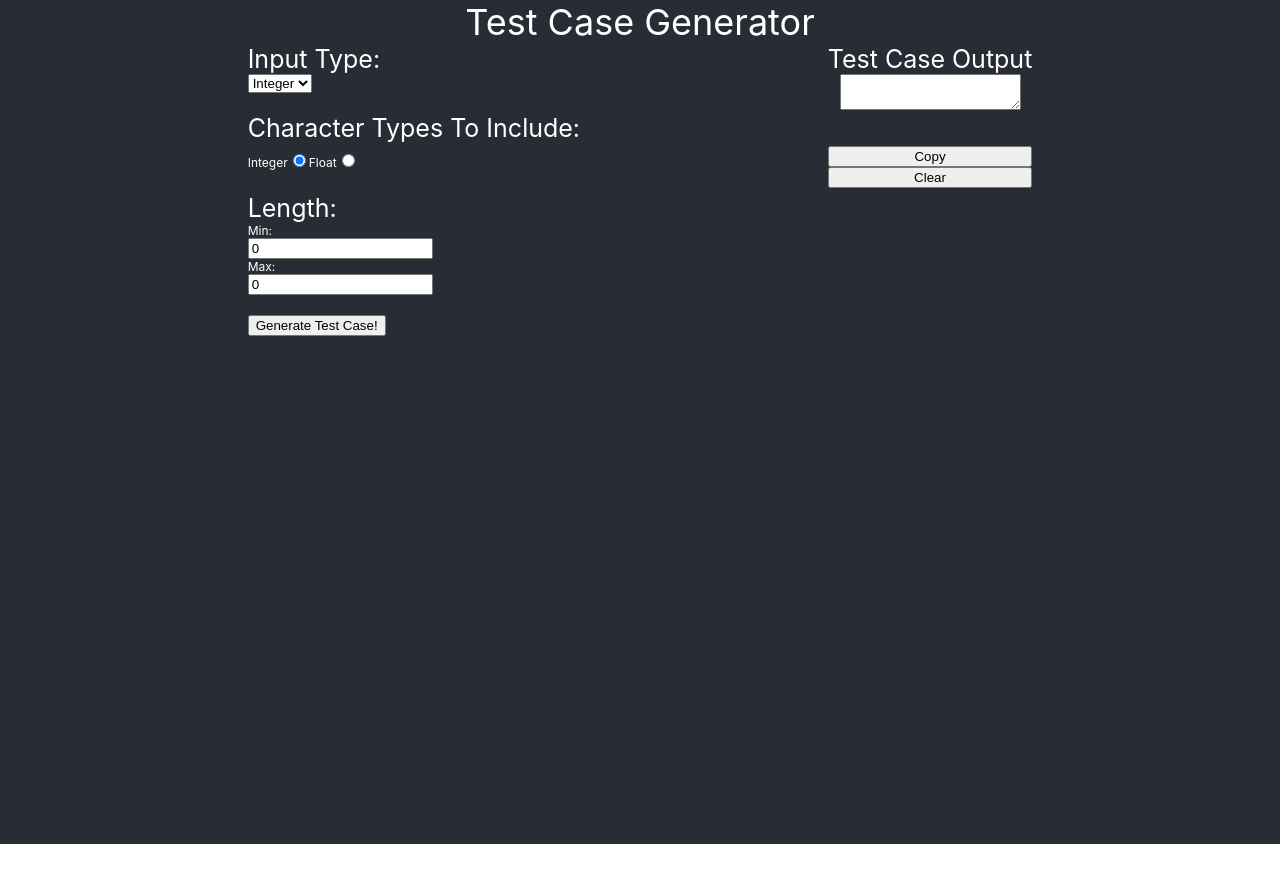
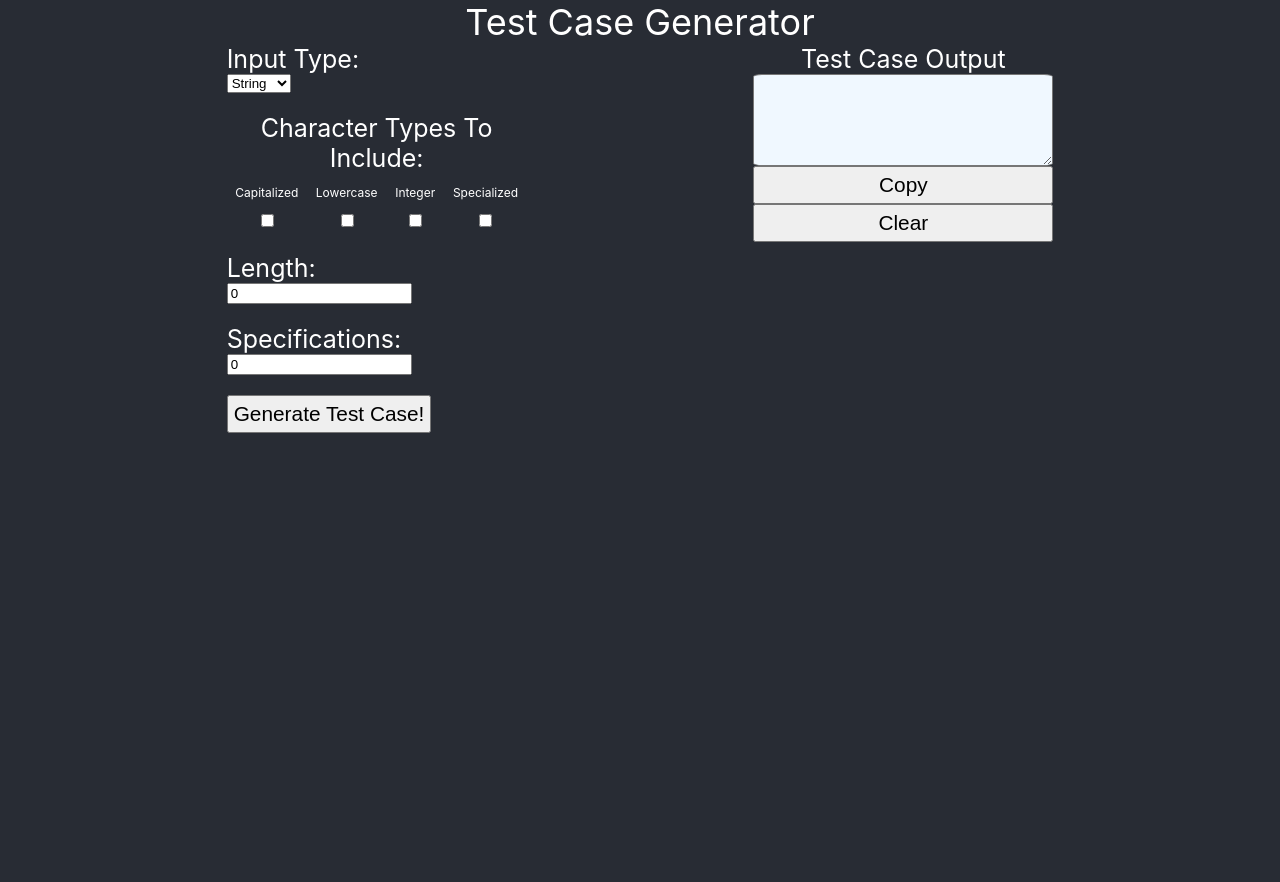
Before and after one commit to jennhuynh02/test-jennerator, a React (Create React App) app: page / in a window 1280 px wide. Shown: the top 882 px of the page. Before the commit the page ends 844 px from the top, so only its background shows below. Built offline with nearby package versions, Linux system fonts and the light colour scheme.

Commit message:
Touching up UI with css

```diff
--- a/public/index.html
+++ b/public/index.html
@@ -7,13 +7,9 @@
     <meta name="theme-color" content="#000000" />
     <meta
       name="description"
-      content="Web site created using create-react-app"
+      content="Use this tool to generate test case inputs."
     />
     <link rel="apple-touch-icon" href="%PUBLIC_URL%/logo192.png" />
-    <!--
-      manifest.json provides metadata used when your web app is installed on a
-      user's mobile device or desktop. See https://developers.google.com/web/fundamentals/web-app-manifest/
-    -->
     <link rel="manifest" href="%PUBLIC_URL%/manifest.json" />
     <!--
       Notice the use of %PUBLIC_URL% in the tags above.
@@ -24,7 +20,7 @@
       work correctly both with client-side routing and a non-root public URL.
       Learn how to configure a non-root public URL by running `npm run build`.
     -->
-    <title>React App</title>
+    <title>Test Case Generator</title>
   </head>
   <body>
     <noscript>You need to enable JavaScript to run this app.</noscript>
--- a/src/App.css
+++ b/src/App.css
@@ -3,6 +3,7 @@
   background-color: #282c34;
   color: white;
   font-size: 25px;
+  height: 1200px;
 }
 
 .App-header {
@@ -12,3 +13,20 @@
 .App-link {
   color: #61dafb;
 }
+
+button {
+  padding: 5px;
+  font-size: smaller;
+}
+
+button:hover {
+  color: rgb(17, 85, 204);
+}
+
+button#copy:hover {
+  cursor: copy;
+}
+
+button#clear:hover {
+  cursor: help;
+}
--- a/src/components/generator/generator.css
+++ b/src/components/generator/generator.css
@@ -9,13 +9,30 @@
   flex-direction: column;
 }
 
+.output {
+  display: flex;
+  flex-direction: column;
+  height: 400px;
+  width: 300px;
+}
+
 #output {
+  height: -webkit-fill-available;
+  width: -webkit-fill-available;
+  border-radius: 3%;
+  background-color: aliceblue;
+  font-family: Inconsolata,monospace,arial,sans,sans-serif;
+  font-size: 15px;
+  padding: 10px;
+  color: rgb(17, 85, 204);
 }
 
 .input {
   display: flex;
   flex-direction: column;
   align-items: flex-start;
+  height: 400px;
+  width: 300px;
 }
 
 .input-section {
--- a/src/components/input/inputType.jsx
+++ b/src/components/input/inputType.jsx
@@ -8,7 +8,7 @@ class InputType extends React.Component {
   constructor(props) {
     super(props);
     this.state = {
-      type: 'integer',
+      type: 'string',
     }
 
     this.update = this.update.bind(this);
--- a/src/components/input/integerInput.jsx
+++ b/src/components/input/integerInput.jsx
@@ -31,7 +31,6 @@ class IntegerInput extends React.Component {
   }
 
   render() {
-    console.log(this.state)
     return (
       <div className="input">
 
--- a/src/components/input/stringInput.jsx
+++ b/src/components/input/stringInput.jsx
@@ -54,8 +54,18 @@ class StringInput extends React.Component {
           <input name="length" value={this.state.length} onChange={this.update('length')} />
         </div>
 
+        <div className="input-section">
+          Specifications:
+            <br />
+          {/* for (let i = 0; i < this.state.specs; i++) {
+                return (
+                  <input name="length" value={this.state.length} onChange={this.update('length')} />
+                );
+          }; */}
+          <input name="length" value={this.state.length} onChange={this.update('length')} />
+        </div>
+
         <button className="generate-button" onClick={this.createStringInput}>Generate Test Case!</button>
-
       </div>
     )
   }
--- a/src/components/output/output.jsx
+++ b/src/components/output/output.jsx
@@ -25,8 +25,8 @@ class Output extends React.Component {
 
         <br/>
 
-        <button onClick={this.copy}>Copy</button>
-        <button onClick={this.props.clear}>Clear</button>
+        <button id="copy" onClick={this.copy}>Copy</button>
+        <button id="clear" onClick={this.props.clear}>Clear</button>
       </div>
     )
   }
```
